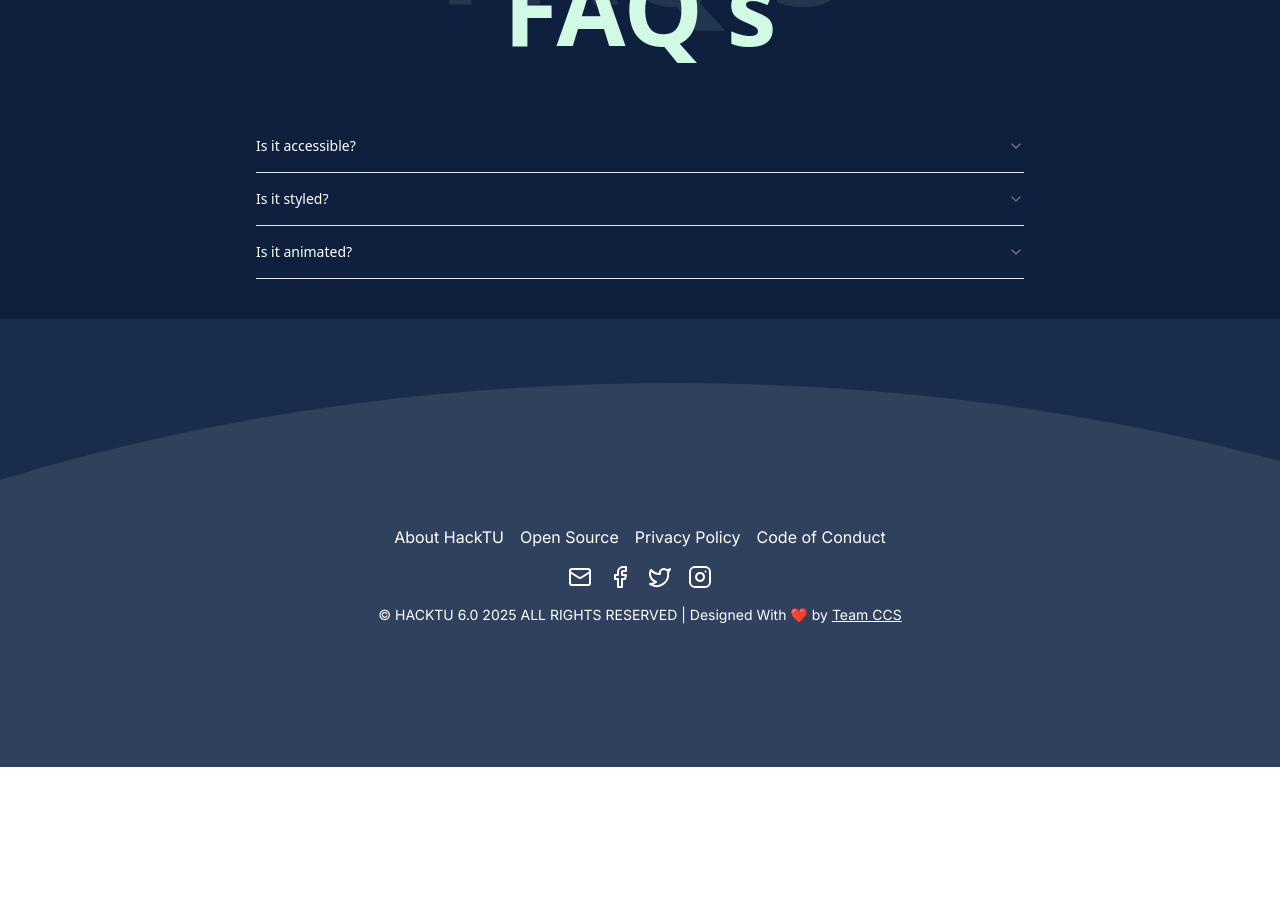
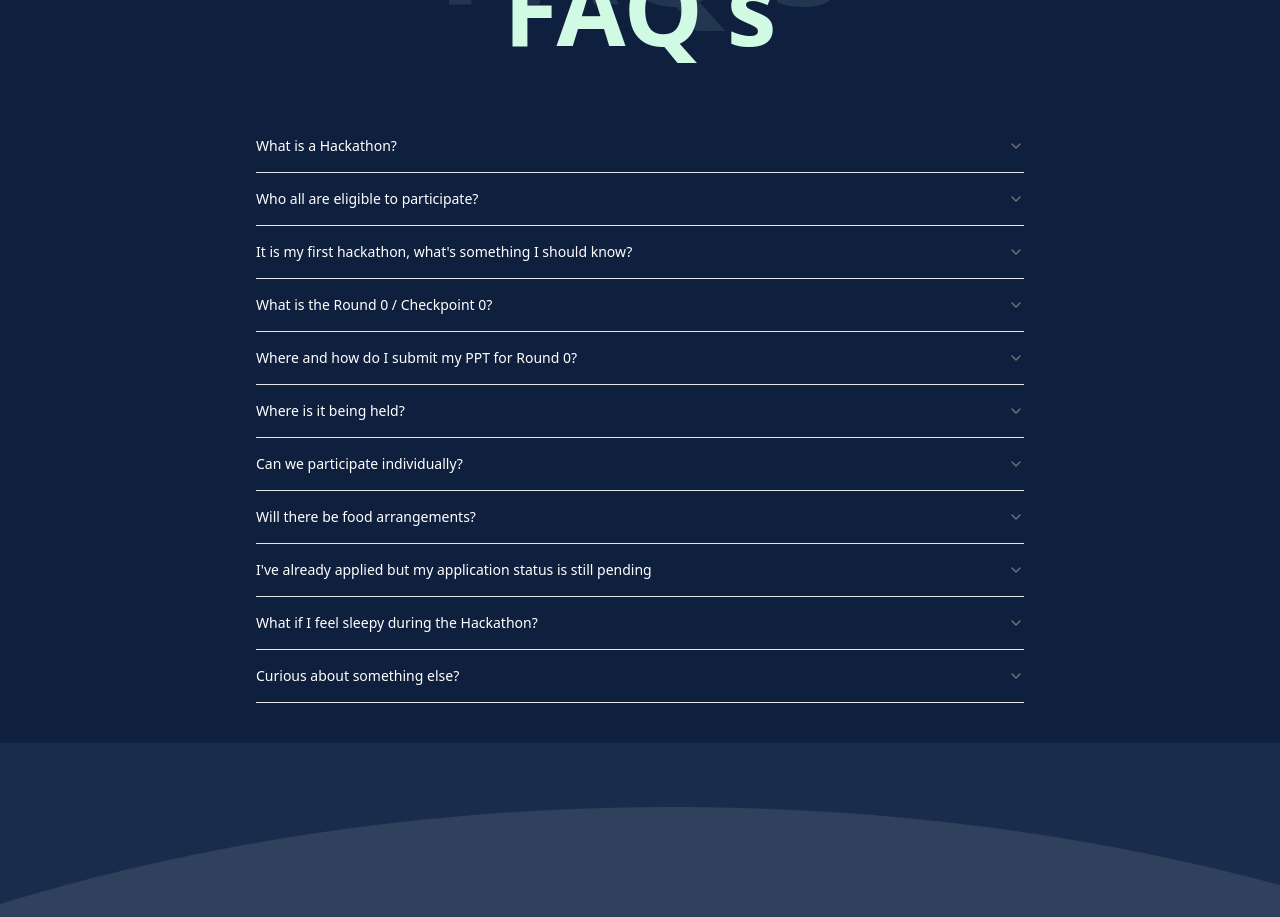
Before and after one commit to himanishpuri/HackTU6.0, a React (Vite) app: page / in a window 1280 px wide. Shown: the part 6660-7577 px from the top of the page. Before the commit the page ends 7427 px from the top, so only its background shows below. Built offline with nearby package versions, Linux system fonts and the light colour scheme; a web font is replaced by a local one.

Commit message:
added faq data

```diff
--- a/src/Pages/FAQ/Faq.tsx
+++ b/src/Pages/FAQ/Faq.tsx
@@ -8,18 +8,61 @@ import {
 
 const faqData = [
 	{
-    question: "Is it accessible?",
-    answer: "Yes. It adheres to the WAI-ARIA design pattern.",
+		question: "What is a Hackathon?",
+		answer:
+			"A hackathon is an event, usually hosted by a tech company or organization, where programmers get together for a short period of time to collaborate on a project (usually a website or an app).",
 	},
 	{
-    question: "Is it styled?",
-    answer:
-      "Yes. It comes with default styles that match the other components' aesthetic.",
+		question: "Who all are eligible to participate?",
+		answer: "Any student pursuing a college degree can participate.",
 	},
 	{
-    question: "Is it animated?",
+		question: "It is my first hackathon, what's something I should know?",
 		answer:
-      "Yes. It's animated by default, but you can disable it if you prefer.",
+			"Hackathons aren't just about winning (though that's always exciting!); they're incredible opportunities to network and connect with like-minded people (many of our community core members first met at hackathons). Whether you win or lose, you're guaranteed to learn something valuable. Approach it with a mindset of growth and discovery, and we promise you'll have a great time! 😁",
+	},
+	{
+		question: "What is the Round 0 / Checkpoint 0?",
+		answer:
+			"Round 0 is the preliminary round for this hackathon, where participants are required to submit a PowerPoint presentation (PPT) outlining their idea or solution. The evaluation of these submissions will determine eligibility for offline participation in the hackathon.",
+	},
+	{
+		question: "Where and how do I submit my PPT for Round 0?",
+		answer:
+			"You can submit your PPT for Round 0 by visiting https://submit.ccstiet.com/. Follow the instructions on the portal to upload your submission before the deadline, i.e. 20 January 2025, 11:59 p.m. Ensure your file meets the required guidelines for successful submission.",
+	},
+	{
+		question: "Where is it being held?",
+		answer:
+			"HackTU 6.0 is a Physical Hackathon. You will have to attend the hackathon in offline mode at Thapar Institute of Engineering and Technology, Patiala, Punjab. Necessary information will be provided to participants through their registered mail.",
+	},
+	{
+		question: "Can we participate individually?",
+		answer:
+			"No, we firmly believe in the power of collaborative learning and encourage participants to form teams (2-5). Join forces, amplify your skills, and embark on a collective journey of innovation at our upcoming event!",
+	},
+	{
+		question: "Will there be food arrangements?",
+		answer:
+			"We've got you covered with delicious meals and refreshing treats to keep your energy high throughout the event. Your sustenance is as important to us as your creativity! Rest assured, your well-being is our priority.",
+	},
+	{
+		question:
+			"I've already applied but my application status is still pending",
+		answer:
+			"Be patient, we've got so many registrations, we are still in the process of accepting teams, just hold on for some time.",
+	},
+	{
+		question: "What if I feel sleepy during the Hackathon?",
+		answer:
+			"We will try our best to have engaging activities at every hour but just incase you lose it all, we'll have you covered with special resting zones. Otherwise feel free to have a quick nap at your desk 💤",
+	},
+	{
+		question: "Curious about something else?",
+		answer: `Contact us at:
+      +91 9878953052
+      +91 6006654241
+      support@ccstiet.com`,
 	},
 ];
 
@@ -33,7 +76,10 @@ const Faq = () => {
 				className="w-full max-w-3xl mx-auto mt-5 text-white"
 			>
 				{faqData.map((faq, index) => (
-          <AccordionItem key={index} value={`item-${index + 1}`}>
+					<AccordionItem
+						key={index}
+						value={`item-${index + 1}`}
+					>
 						<AccordionTrigger className=" hover:text-green-200 hover:no-underline hover:scale-[1.01]">
 							{faq.question}
 						</AccordionTrigger>
```
Lines whose indentation alone changed are shown as unchanged.
